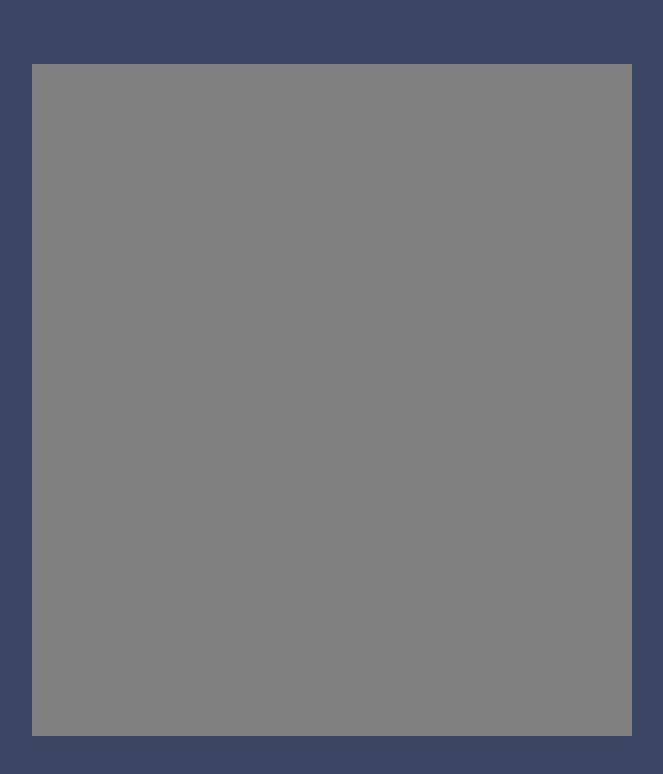
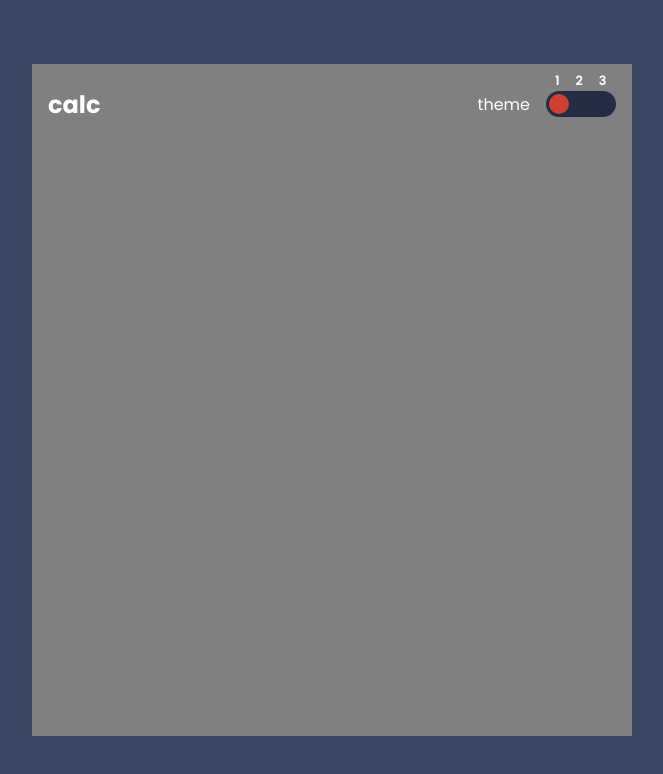
Before and after one commit to eduardoqsilva/Calculadora-react, a React (Vite) app: page / in a window 1280 px wide. Shown: the top 774 px of the page, without its empty margins (308-971 px from the left). Built offline with nearby package versions, Linux system fonts and the light colour scheme.

Commit message:
update App.tsx

```diff
--- a/src/App.tsx
+++ b/src/App.tsx
@@ -1,5 +1,7 @@
+import { useState } from "react"
 import { ThemeProvider } from "styled-components"
 import { Header } from "./components/Header"
+import { HeaderThemeSwith } from "./components/ThemeSwitch"
 import { Wrapper } from "./components/Wrapper"
 
 import { dark } from "./styles/themes/darkTheme"
@@ -7,11 +9,17 @@ import { dark } from "./styles/themes/darkTheme"
 
 function App() {
 
+  const [theme, setTheme] = useState<number>(0)
+  const updateTheme = () => theme < 2 ? setTheme(prev => prev +1) : setTheme(0);
+
   return (
     <ThemeProvider theme={dark}>
       <Header>
         <Wrapper>
-
+          <HeaderThemeSwith
+            theme={theme}
+            updateTheme={updateTheme}
+          />
         </Wrapper>
       </Header>
     </ThemeProvider>
```
